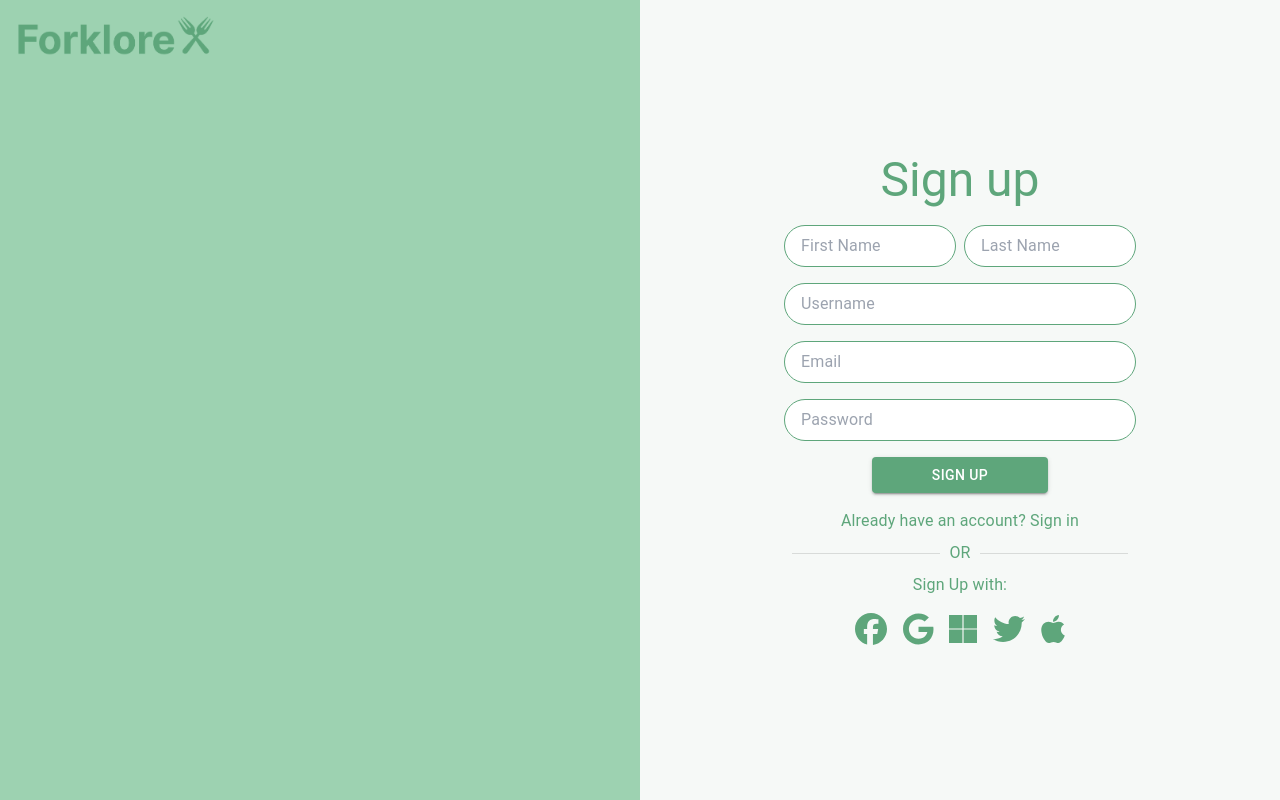
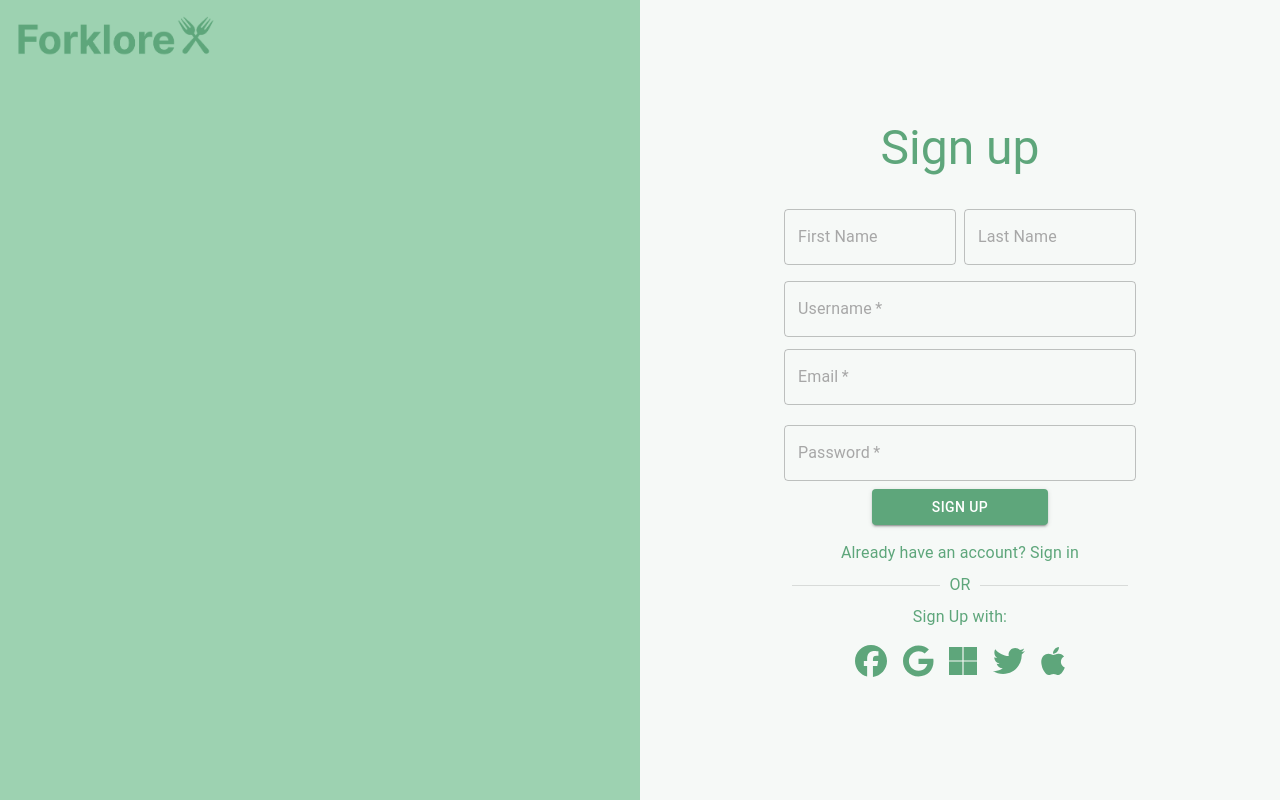
Before and after one commit to Szazlo/forklore-web, a React (Vite) app: page /signup in a window 1280 px wide. Built offline with nearby package versions, Linux system fonts and the light colour scheme; no server answers.

Commit message:
Polished Signup page

```diff
--- a/src/pages/register/Register.tsx
+++ b/src/pages/register/Register.tsx
@@ -5,26 +5,27 @@ import { fab } from "@fortawesome/free-brands-svg-icons";
 // import { selectUser } from "./store";
 import { auth } from "@/firebase";
 import { createUserWithEmailAndPassword } from "firebase/auth";
-import { FormEvent } from "react";
+import { FormEvent, useState } from "react";
 import { useDispatch } from "react-redux";
 import { login } from "@/store/auth/authSlice.ts";
 import { useNavigate } from "react-router-dom";
-import { Button, Divider, Typography } from "@mui/material";
+import { Button, Divider, TextField, Typography } from "@mui/material";
 
 library.add(fab);
 
 function SignUpForm() {
 	const dispatch = useDispatch();
 	const navigate = useNavigate();
+	const [firstName, setFirstName] = useState("");
+	const [lastName, setLastName] = useState("");
+	const [username, setUsername] = useState("");
+	const [email, setEmail] = useState("");
+	const [password, setPassword] = useState("");
+	const [emailError, setEmailError] = useState("");
 
 	function handleSignUpWithEmailAndPassword(event: FormEvent) {
 		event.preventDefault();
-		// @ts-ignore
-		const email = event.target.email.value;
-		// @ts-ignore
-		const password = event.target.password.value;
-
-		// check if email is valid, password is valid
+		// TODO: Check if password is valid
 		createUserWithEmailAndPassword(auth, email, password)
 			.then((userCredential) => {
 				// Signed up
@@ -33,9 +34,11 @@ function SignUpForm() {
 				dispatch(login(user));
 				navigate("/");
 			})
-			.catch((error) => {
-				const errorMessage = error.message;
-				console.error(errorMessage);
+			.catch(error => {
+				// TODO: Add more error handles on singup
+				if (error.code === "auth/email-already-in-use") {
+					setEmailError("Email already in use.");
+				}
 			});
 	}
 
@@ -52,44 +55,14 @@ function SignUpForm() {
 					<Typography variant="h3" gutterBottom color="primary">Sign up</Typography>
 					<form onSubmit={handleSignUpWithEmailAndPassword} className="text-center mb-4">
 						<div className="flex w-full gap-2">
-							{/* First name field*/}
-							<input
-								name="firstName"
-								className="mb-4 px-4 py-2 w-full border border-primary rounded-full"
-								placeholder="First Name"
-							/>
-							{/* Last Name Field*/}
-							<input
-								name="lastName"
-								className="mb-4 px-4 py-2 w-full border border-primary rounded-full"
-								placeholder="Last Name"
-							/>
+							<TextField value={firstName} onChange={(e) => setFirstName(e.target.value)} fullWidth margin="normal" name="firstName" label="First Name" />
+							<TextField value={lastName} onChange={(e) => setLastName(e.target.value)}fullWidth margin="normal" name="lastName" label="Last Name" />
 						</div>
-						{/* Username field */}
-						<input
-							name="username"
-							className="mb-4 w-full px-4 py-2 border border-primary rounded-full"
-							placeholder="Username"
-							required
-						/>
-						{/* Email field */}
-						<input
-							name="email"
-							className="mb-4 w-full px-4 py-2 border border-primary rounded-full"
-							type="email"
-							placeholder="Email"
-							required
-						/>
-						{/* Password field */}
-						<input
-							name={"password"}
-							className="mb-4 w-full px-4 py-2 border border-primary rounded-full"
-							type="password"
-							placeholder="Password"
-							required
-						/>
+						<TextField value={username} onChange={(e) => setUsername(e.target.value)} name="username" fullWidth margin="dense" label="Username" required />
+						<TextField value={email} onChange={(e) => setEmail(e.target.value)} name="email" fullWidth margin="dense" type="email" label="Email" placeholder="masterchef@mail.com" required error={emailError !== ""} helperText={emailError}/>
+						<TextField value={password} onChange={(e) => setPassword(e.target.value)}name="password" fullWidth margin="normal" type="password" label="Password" required/>
 						{/* TODO: Confirm password field? */}
-						<Button variant="contained" sx={{ width: 0.5 }}>Sign up</Button>
+						<Button type="submit" variant="contained" sx={{ width: 0.5 }}>Sign up</Button>
 					</form>
 					<a className="mt-4 text-primary hover:text-accent hover:underline" href="/login">
 						Already have an account? Sign in
```
